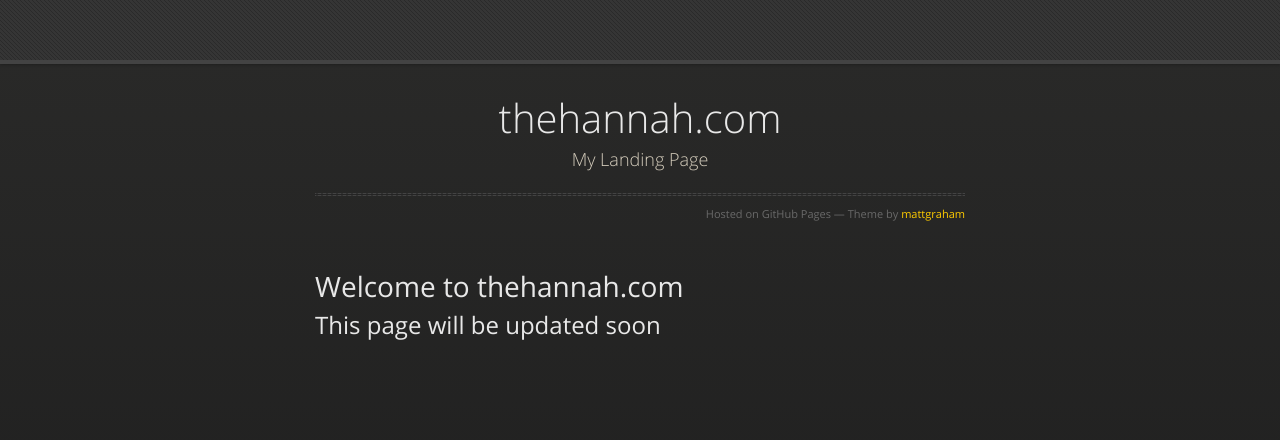
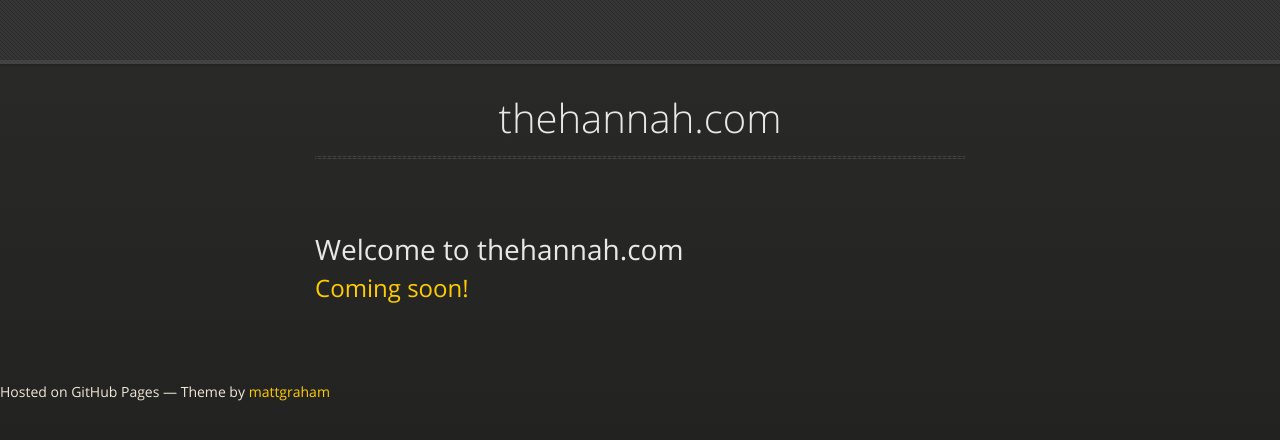
Before and after one commit to thehannah/thehannahcom, a plain HTML site: page index.html in a window 1280 px wide. Drawn offline with nearby package versions, Linux system fonts and the light colour scheme.

Commit message:
Update index.html

```diff
--- a/index.html
+++ b/index.html
@@ -34,22 +34,26 @@
       <section>
         <div id="title">
           <h1>thehannah.com</h1>
-          <p>My Landing Page</p>
+          <p></p>
           <hr>
           <!--
           <span class="credits left">Project maintained by <a href="https://github.com/thehannah">thehannah</a></span>
           -->
-          <span class="credits right">Hosted on GitHub Pages &mdash; Theme by <a href="https://twitter.com/michigangraham">mattgraham</a></span>
+
         </div>
 
         <h1>
 <a name="welcome-to-thehannahcom" class="anchor" href="#welcome-to-thehannahcom"><span class="octicon octicon-link"></span></a>Welcome to thehannah.com</h1>
 
 <h2>
-<a name="this-page-will-be-updated-soon" class="anchor" href="#this-page-will-be-updated-soon"><span class="octicon octicon-link"></span></a>This page will be updated soon</h2>
+<a name="this-page-will-be-updated-soon" class="anchor" href="#this-page-will-be-updated-soon">
+  <span class="octicon octicon-link">Coming soon!</span></a></h2>
       </section>
 
     </div>
+    <div>
+     <span class="credits right"><small></small>Hosted on GitHub Pages &mdash; Theme by <a href="https://twitter.com/michigangraham">mattgraham</a></small></span>
+   </div>
     <!--[if !IE]><script>fixScale(document);</script><![endif]-->
 <script>
   (function(i,s,o,g,r,a,m){i['GoogleAnalyticsObject']=r;i[r]=i[r]||function(){
```
